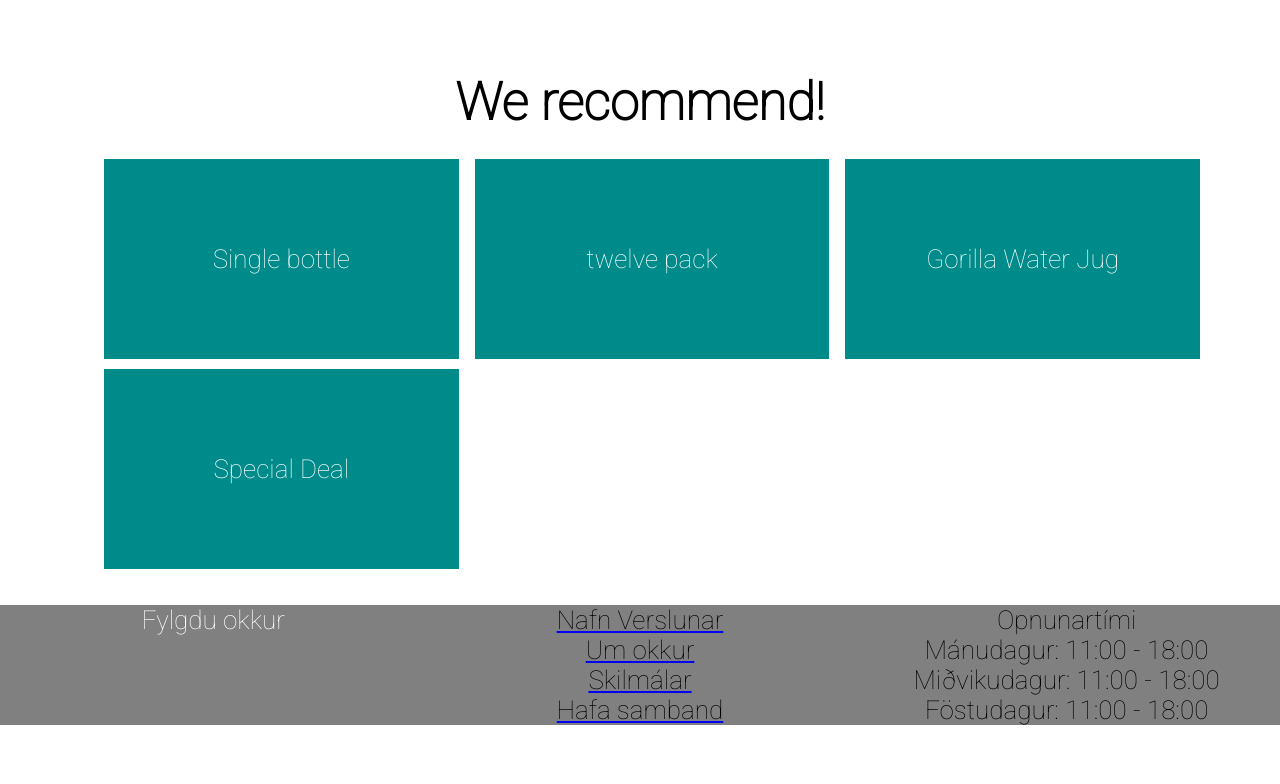
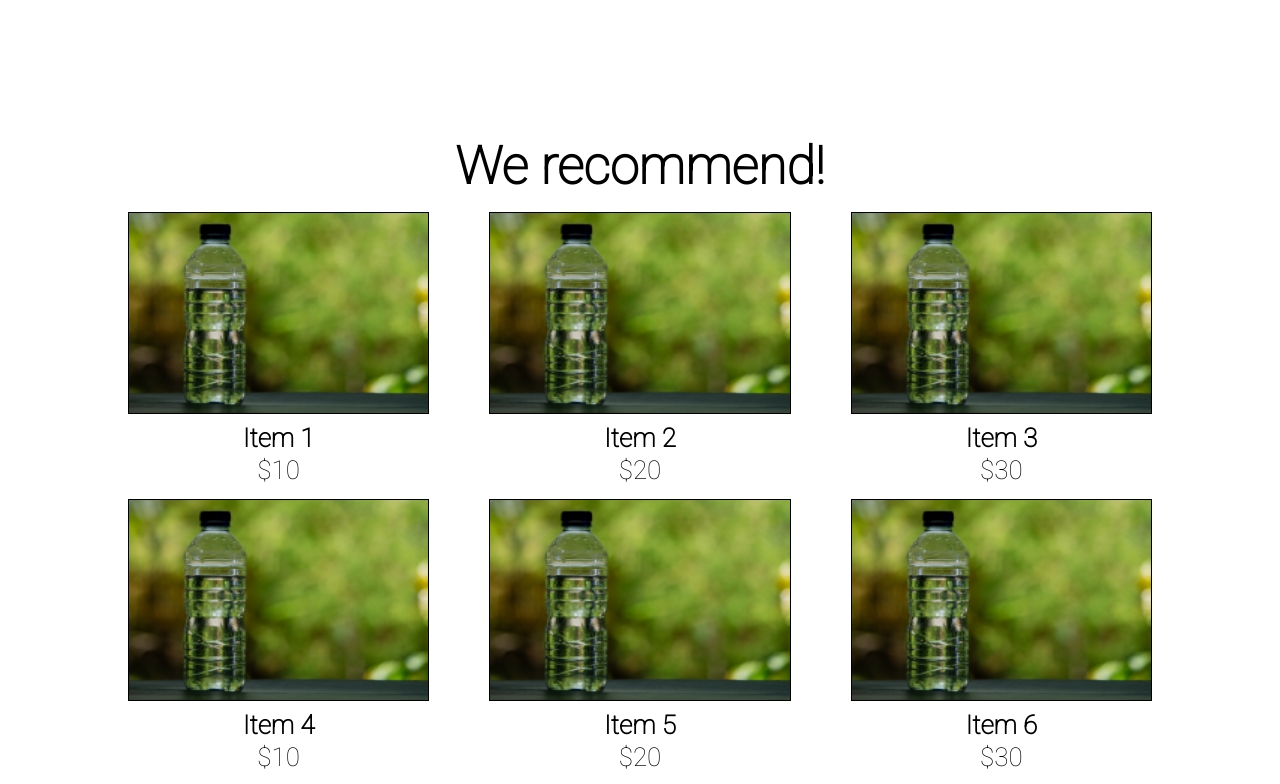
Before and after one commit to birkirfreyrg/My-Website, a React (Create React App) app: page / in a window 1280 px wide. Shown: the part 820-1604 px from the top of the page. Before the commit the page ends 1545 px from the top, so only its background shows below. Built offline with nearby package versions, Linux system fonts and the light colour scheme.

Commit message:
Changed up the list items to include a optional photo. Also did some css work to make it look pretty.

```diff
--- a/src/App.css
+++ b/src/App.css
@@ -10,7 +10,7 @@
   align-items: center;
   justify-content: center;
   font-size: calc(10px + 2vmin);
-  color: white;
+  color: black;
 }
 
 .App-link {
--- a/src/App.tsx
+++ b/src/App.tsx
@@ -4,13 +4,18 @@ import FrontPageBanner from "./components/FrontPageBanner";
 import ListItemsPage from "./components/ListItemsPage";
 import Header from "./components/Header";
 import Footer from "./components/Footer";
+import SingleBottle from "./images/singlebottle.png";
 
 function App() {
-  const items: string[] = [
-    "Single bottle",
-    "twelve pack",
-    "Gorilla Water Jug",
-    "Special Deal",
+  const items = [
+    { id: 1, name: 'Item 1', price: 10, photo: SingleBottle },
+    { id: 2, name: 'Item 2', price: 20, photo: SingleBottle },
+    { id: 3, name: 'Item 3', price: 30, photo: SingleBottle },
+    { id: 1, name: 'Item 4', price: 10, photo: SingleBottle },
+    { id: 2, name: 'Item 5', price: 20, photo: SingleBottle },
+    { id: 3, name: 'Item 6', price: 30, photo: SingleBottle },
+    { id: 3, name: 'Item 7', price: 30, photo: SingleBottle },
+    { id: 4, name: 'Item 8', price: 40, photo: SingleBottle }
   ];
 
   return (
--- a/src/components/ListItemsPage.tsx
+++ b/src/components/ListItemsPage.tsx
@@ -1,18 +1,46 @@
 import React from "react";
 import "../styles/ListItemsPage.css";
 
-interface Props {
-  items: string[];
+interface Item {
+  id: number;
+  name: string;
+  price: number;
+  photo?: string;
 }
 
-function ListItemsPage({ items }: Props) {
+interface Props {
+  items: Item[];
+}
+
+const ListItemsPage: React.FC<Props> = ({ items }) => {
   return (
     <>
-      <h1>We recommend!</h1>
+    <h1 className="we-recommend">We recommend!</h1>
+    <div className="item-list">
+      {items.map(item => (
+        <div key={item.id} className="item">
+          <img src={item.photo} alt={item.name} className="item-photo" />
+          <div className="item-info">
+            <div className="item-name">{item.name}</div>
+            <div className="item-price">${item.price}</div>
+          </div>
+        </div>
+      ))}
+    </div>
+    </>
+  );
+};
+
+function s({ items }: Props) {
+  return (
+    <>
       <div className="list-items-container">
         <ul className="item-list">
-          {items.map((item, index) => (
-            <li key={index}>{item}</li>
+          {items.map((item) => (
+            <div className="item-container">
+            <li key={item.id}>{item.name} <div>Price: ${item.price}</div></li>
+            <div className="item-info">Hello</div>
+            </div>
           ))}
         </ul>
       </div>
--- a/src/styles/FrontPageBanner.css
+++ b/src/styles/FrontPageBanner.css
@@ -1,7 +1,7 @@
 .front-page-banner-container {
+  margin-top: 5%;
   min-height: 95vh;
   display: flex;
-  align-items: center;
   justify-content: center;
   flex-wrap: wrap;
   color: white;
@@ -17,7 +17,8 @@
 }
 
 .front-page-banner {
-  height: 500px;
+  height: 400px;
+  width: 400px;
 }
 
 .spring-water-text-container {
--- a/src/styles/ListItemsPage.css
+++ b/src/styles/ListItemsPage.css
@@ -1,29 +1,50 @@
-.list-items-container {
-    min-height: 50vh;
+  .item-list {
     display: flex;
+    flex-wrap: wrap;
+    align-items: center;
     justify-content: space-between;
-    color: white;
-    width: 100%;
+    min-height: 80vh;
+    width: 80%;
+    margin-bottom: 20px;
   }
 
-  .item-list {
-    list-style: none;
+  .item {
     display: flex;
-    flex-wrap: wrap;
-    margin-left: 5%;
-    margin-right: 5%;
-    justify-content: space-between;
-    width: 100%;
+    flex-direction: column;
+    flex-basis: calc(33.33% - 42px);
+    border: 1px solid black;
+    height: 200px;
+    width: 200px;
+    margin-top: 15px;
+    margin-bottom: 70px;
   }
 
+  .item-photo {
+    width: 100%;
+    height: 100%;
+    margin-bottom: 5px;
+  }
 
-  .item-list li {
-    height: 200px;
-    display: flex;
-    align-items: center;
-    justify-content: center;
-    flex-basis: calc(33.33% - 16px);
-    margin-bottom: 10px;
-    margin-right: 16px;
-    background-color:darkcyan;
+  .item-name {
+    margin-top: 5px;
+    margin-bottom: 2px;
+    font-weight: bold;
+
   }
+
+  .item-price {
+    margin-bottom: 5px;
+  }
+
+  .item-info {
+  }
+
+  .item:nth-last-child(-n+2) {
+    margin-right: 5%;
+  }
+  .item:nth-last-child(-n+1) {
+    margin-right: auto; /* Pushes the last two items to the left */
+  }
+
+  .we-recommend {
+  }
```
Also changed, not shown: src/images/singlebottle.png (added).
